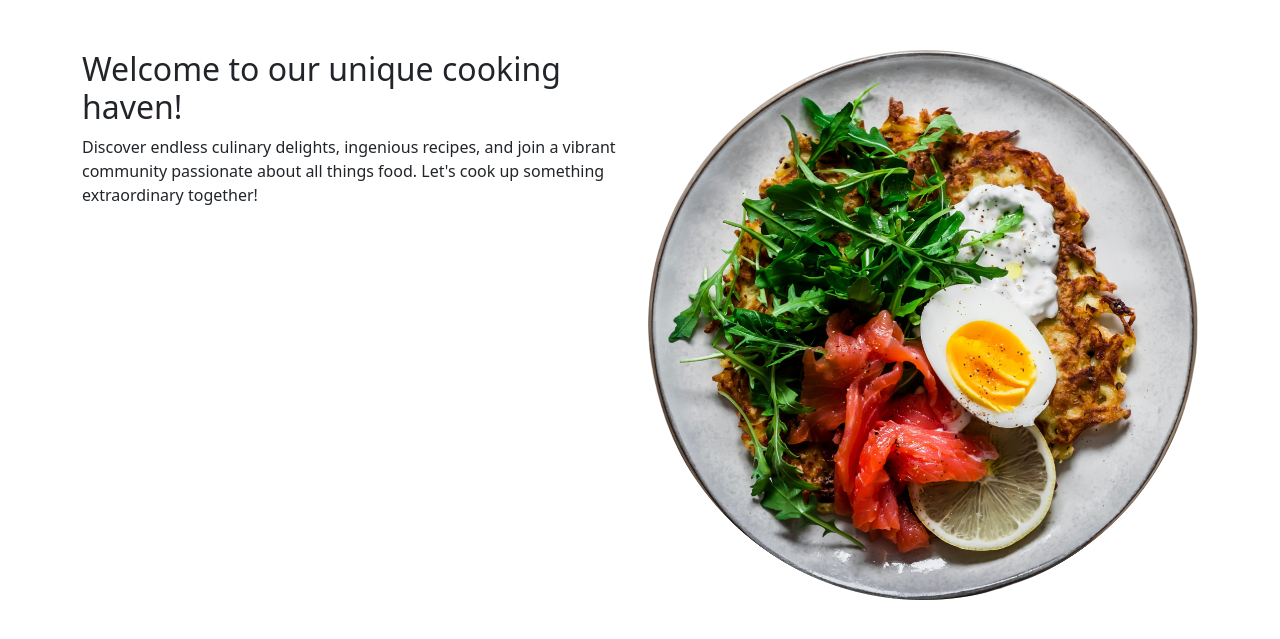
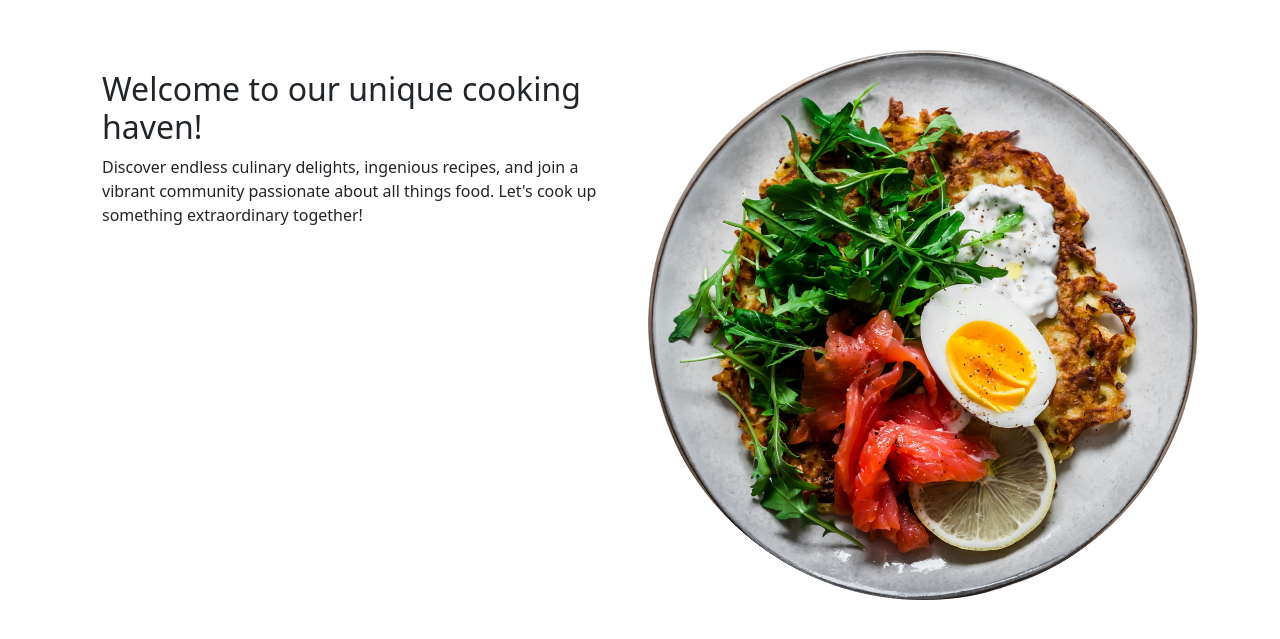
Before and after one commit to aishwarya1999-roy/Projects, a Django app: page /recipes/ in a window 1280 px wide. Shown: the part 56-695 px from the top of the page. Run offline with Django 5.2, Linux system fonts and the light colour scheme.

Commit message:
Auto-commit

```diff
--- a/Recipe/All/Templates/base.html
+++ b/Recipe/All/Templates/base.html
@@ -12,6 +12,9 @@
 
 .hero-section{
   margin-top:50px;
+}
+.hero-text{
+  padding: 20px;
 }
 
     </style>
```
